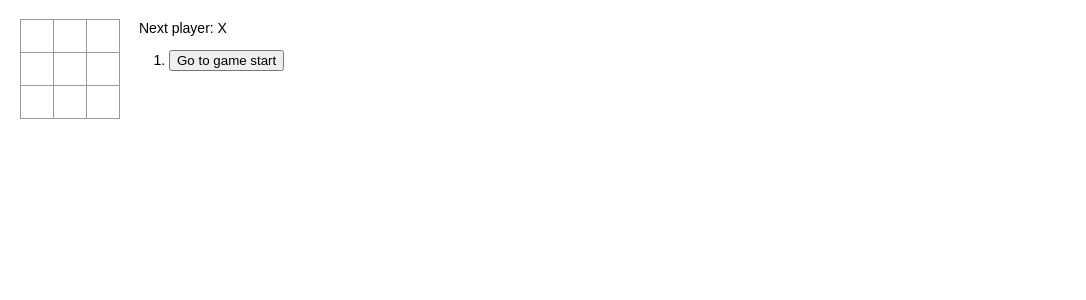
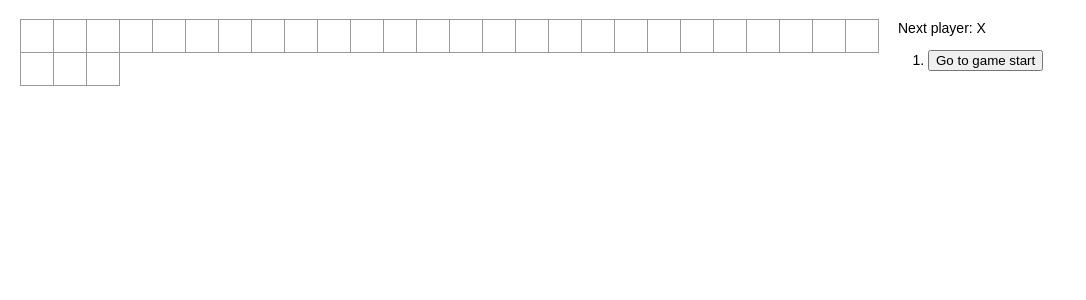
Before and after one commit to nickhart/turbo-game, a Next.js app in the folder apps/web/: page / in a window 1280 px wide. Shown: the top 300 px of the page, without its empty margins (0-1086 px from the left). Built offline with nearby package versions, Linux system fonts and the light colour scheme.

Commit message:
initial version of card array and trick

```diff
--- a/apps/web/pages/index.tsx
+++ b/apps/web/pages/index.tsx
@@ -1,24 +1,27 @@
 import React, { MouseEvent } from 'react';
 import ReactDOM from 'react-dom/client';
 
-function Square(props: any) {
+
+function Card(props: any) {
   return (
-    <button className="square" onClick={props.onClick}>
+    <button className="card" onClick={props.onClick}>
       {props.value}
     </button>
   );
 }
 
+
 interface BoardProps {
-  squares: Array<number>;
+  cards: Array<number>;
+  trick: Array<number>;
   onClick: (index: number) => void;
 }
 
 class Board extends React.Component<BoardProps, any> {
-  renderSquare(i: number) {
+  renderCard(i: number) {
     return (
-      <Square
-        value={this.props.squares[i]}
+      <Card
+        value={this.props.cards[i]}
         onClick={() => this.props.onClick(i)}
       />
     );
@@ -28,19 +31,18 @@ class Board extends React.Component<BoardProps, any> {
     return (
       <div>
         <div className="board-row">
-          {this.renderSquare(0)}
-          {this.renderSquare(1)}
-          {this.renderSquare(2)}
+        {
+          this.props.cards.map(item => {
+            return this.renderCard(item);
+          })
+        }
         </div>
         <div className="board-row">
-          {this.renderSquare(3)}
-          {this.renderSquare(4)}
-          {this.renderSquare(5)}
-        </div>
-        <div className="board-row">
-          {this.renderSquare(6)}
-          {this.renderSquare(7)}
-          {this.renderSquare(8)}
+        {
+          this.props.trick.map(item => {
+            return this.renderCard(item);
+          })
+        }
         </div>
       </div>
     );
@@ -59,7 +61,8 @@ class Game extends React.Component<GameProps, any> {
       super(props);
       this.state = {
         history: [{
-          squares: Array(9).fill(null),
+          cards: Array(26).fill(null),
+          trick: Array(3).fill(null),
         }],
         stepNumber: 0,
         xIsNext: true,
@@ -69,14 +72,16 @@ class Game extends React.Component<GameProps, any> {
     handleClick(i: number) {
       const history = this.state.history.slice(0, this.state.stepNumber + 1);
       const current = history[history.length - 1];
-      const squares = current.squares.slice();
-          if (calculateWinner(squares) || squares[i]) {
+      const cards = current.cards.slice();
+          if (calculateWinner(cards) || cards[i]) {
         return;
       }
-        squares[i] = this.state.xIsNext ? 'X' : 'O';
+      const trick = current.trick.slice();
+        // cards[i] = this.state.xIsNext ? 'X' : 'O';
       this.setState({
           history: history.concat([{
-              squares: squares,
+              cards: cards,
+              trick: trick,
             }]),
             stepNumber: history.length,
             xIsNext: !this.state.xIsNext,
@@ -93,7 +98,7 @@ class Game extends React.Component<GameProps, any> {
     render() {
       const history = this.state.history;
       const current = history[this.state.stepNumber];
-      const winner = calculateWinner(current.squares);
+      const winner = calculateWinner(current.cards);
 
       const moves = history.map((step: any, move: React.Key) => {
           const desc = move ?
@@ -117,7 +122,8 @@ class Game extends React.Component<GameProps, any> {
       <div className="game">
         <div className="game-board">
           <Board
-              squares={current.squares}
+              cards={current.cards}
+              trick={current.trick}
               onClick={(i) => this.handleClick(i)}
           />
         </div>
@@ -130,23 +136,7 @@ class Game extends React.Component<GameProps, any> {
   }
 }
 
-function calculateWinner(squares: Array<number>) {
-  const lines = [
-    [0, 1, 2],
-    [3, 4, 5],
-    [6, 7, 8],
-    [0, 3, 6],
-    [1, 4, 7],
-    [2, 5, 8],
-    [0, 4, 8],
-    [2, 4, 6],
-  ];
-  for (let i = 0; i < lines.length; i++) {
-    const [a, b, c] = lines[i];
-    if (squares[a] && squares[a] === squares[b] && squares[a] === squares[c]) {
-      return squares[a];
-    }
-  }
+function calculateWinner(cards: Array<number>) {
   return null;
 }
 
--- a/apps/web/pages/styles.css
+++ b/apps/web/pages/styles.css
@@ -17,7 +17,7 @@ body {
     margin-bottom: 10px;
   }
 
-  .square {
+  .card {
     background: #fff;
     border: 1px solid #999;
     float: left;
@@ -32,11 +32,11 @@ body {
     width: 34px;
   }
 
-  .square:focus {
+  .card:focus {
     outline: none;
   }
 
-  .kbd-navigation .square:focus {
+  .kbd-navigation .card:focus {
     background: #ddd;
   }
 
```
